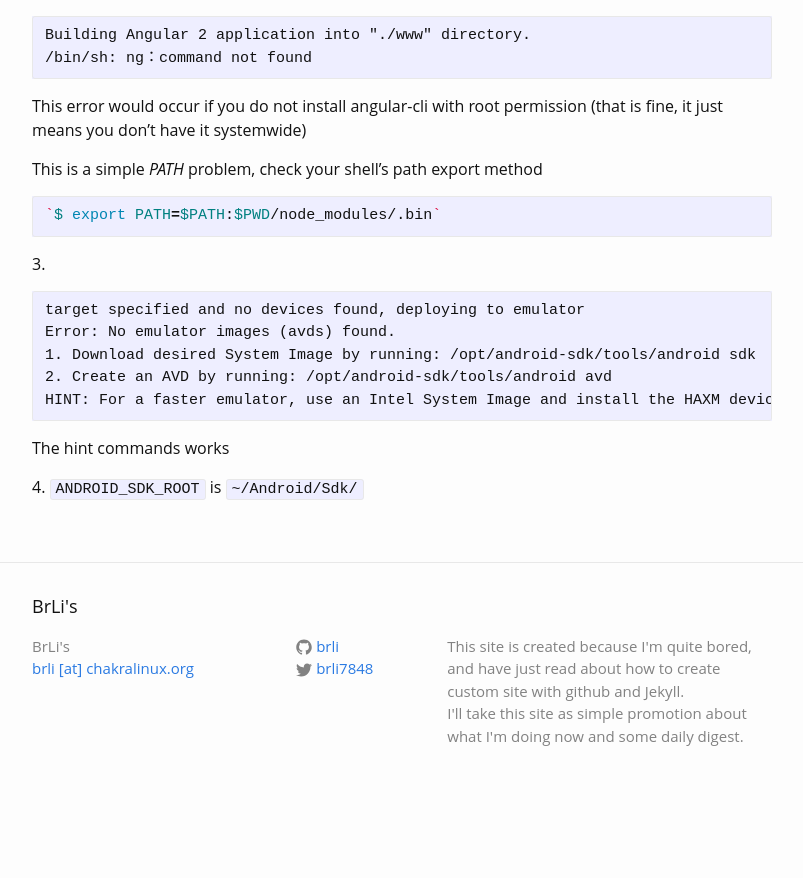
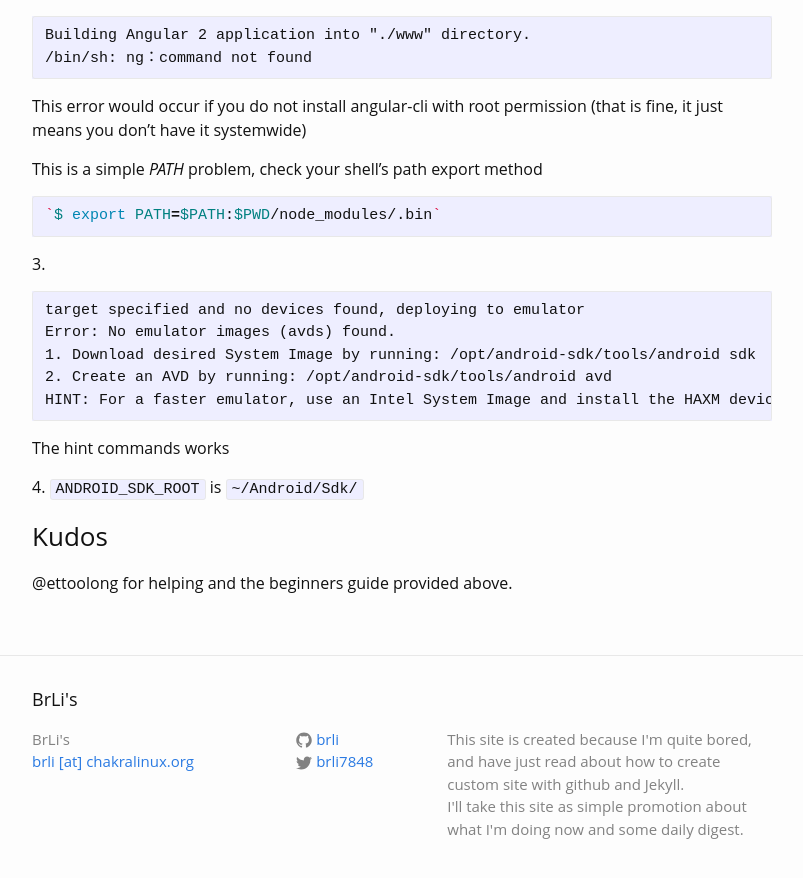
Before and after one commit to Brli/brli.github.io, a Jekyll site: the page built from _posts/2017-07-10-note-openptt-development.markdown, in a window 1280 px wide and 900 px high, scrolled down 1340 px. Shown: the top 878 px of the window, without its empty margins (238-1041 px from the left). Built offline with Jekyll 4.4.1, drawn with Linux system fonts in a browser that asks for light colours; comment, search, counter and statistics services are not loaded; before the commit the page ends 2147 px from its top, so only the background shows below that.

Commit message:
add kudos

```diff
--- a/_posts/2017-07-10-note-openptt-development.markdown
+++ b/_posts/2017-07-10-note-openptt-development.markdown
@@ -82,3 +82,8 @@ The hint commands works
 
 4.
 `ANDROID_SDK_ROOT` is `~/Android/Sdk/`
+
+
+### Kudos
+
+@ettoolong for helping and the beginners guide provided above.
```
